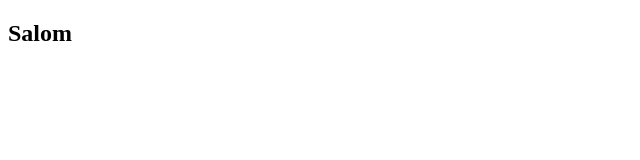
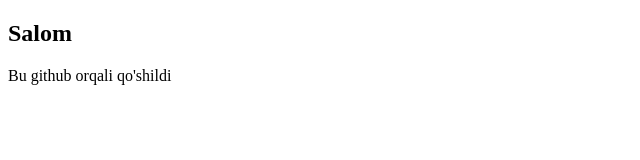
Before and after one commit to Oybek0392/Tripay-maket, a plain HTML site: page main.html in a window 1280 px wide. Shown: the whole page, without its empty margins (0-640 px from the left). Drawn offline with Linux system fonts and the light colour scheme.

Commit message:
Update main.html

```diff
--- a/main.html
+++ b/main.html
@@ -9,6 +9,7 @@
 
 <body>
   <h2>Salom</h2>
+  <span> Bu github orqali qo'shildi </span>
 </body>
 
 </html>
```
